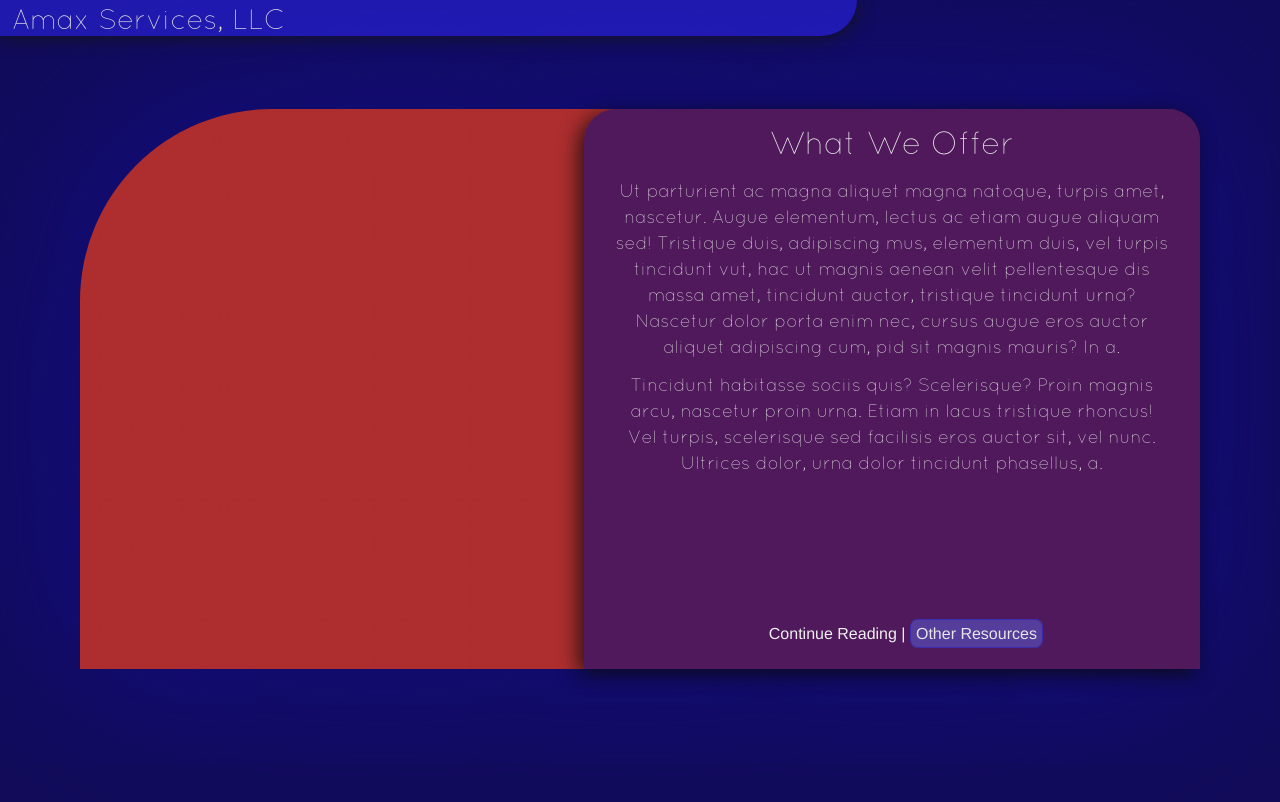
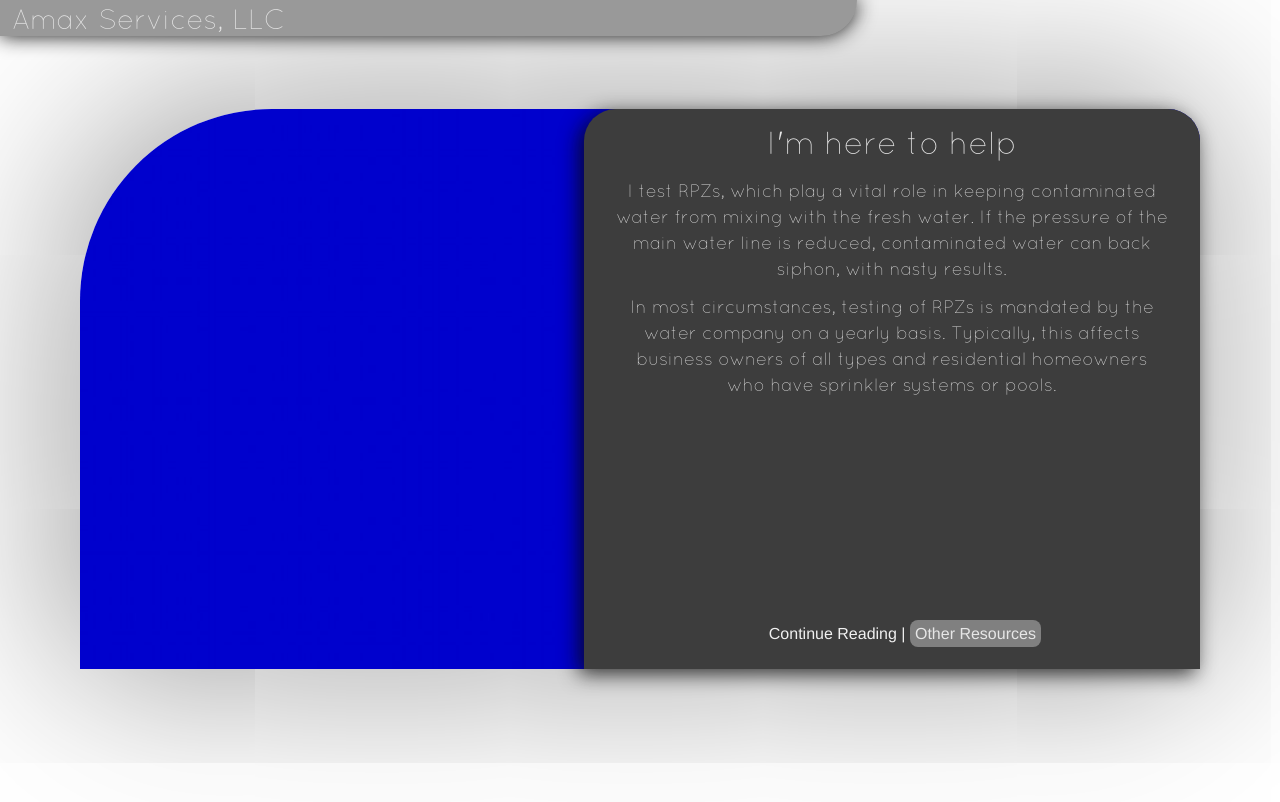
Before and after one commit to caffeinatedmoose/amaxservices, a Jekyll site: the page built from index.html, in a window 1280 px wide. Shown: the top 802 px of the page. Built offline with Jekyll 4.4.1, drawn with Linux system fonts in a browser that asks for light colours; Markdown is read by kramdown in place of the engine named in the settings.

Commit message:
Merged Justin and Jonah's respective branches

```diff
--- a/_sass/screen.sass
+++ b/_sass/screen.sass
@@ -18,7 +18,7 @@
 
 body
 	:background
-		:color rgb(18, 12, 90)
+		:color #FFFFFF
 	:color rgb(230, 230, 230)
 	:font 100% ", Helvetica Neue", Helvetica, "Lucida Grande", Verdana, Georgia, Sans-serif
 	:height 100%
--- a/index.html
+++ b/index.html
@@ -9,8 +9,8 @@
 </div>
 
 <div>
-	<h1>What We Offer</h1>
-	<p>Ut parturient ac magna aliquet magna natoque, turpis amet, nascetur. Augue elementum, lectus ac etiam augue aliquam sed! Tristique duis, adipiscing mus, elementum duis, vel turpis tincidunt vut, hac ut magnis aenean velit pellentesque dis massa amet, tincidunt auctor, tristique tincidunt urna? Nascetur dolor porta enim nec, cursus augue eros auctor aliquet adipiscing cum, pid sit magnis mauris? In a.</p>
+	<h1>I'm here to help</h1>
+	<p>I test RPZs, which play a vital role in keeping contaminated water from mixing with the fresh water.  If the pressure of the main water line is reduced, contaminated water can back siphon, with nasty results.</p>
 
-	<p>Tincidunt habitasse sociis quis? Scelerisque? Proin magnis arcu, nascetur proin urna. Etiam in lacus tristique rhoncus! Vel turpis, scelerisque sed facilisis eros auctor sit, vel nunc. Ultrices dolor, urna dolor tincidunt phasellus, a.</p>
+	<p>In most circumstances, testing of RPZs is mandated by the water company on a yearly basis. Typically, this affects business owners of all types and residential homeowners who have sprinkler systems or pools.</p>
 </div>
--- a/resources.html
+++ b/resources.html
@@ -5,7 +5,7 @@
 ---
 
 <div class="navigation">
-	Return to Previous | <a href="/">What We Offer</a>
+	Return to Previous Page | <a href="/">How I Can Help</a>
 </div>
 
 <div>
```
Also changed, not shown: _sass/partials/_default.sass (+8 -9 lines), stylesheets/screen.css, 3 other files.
